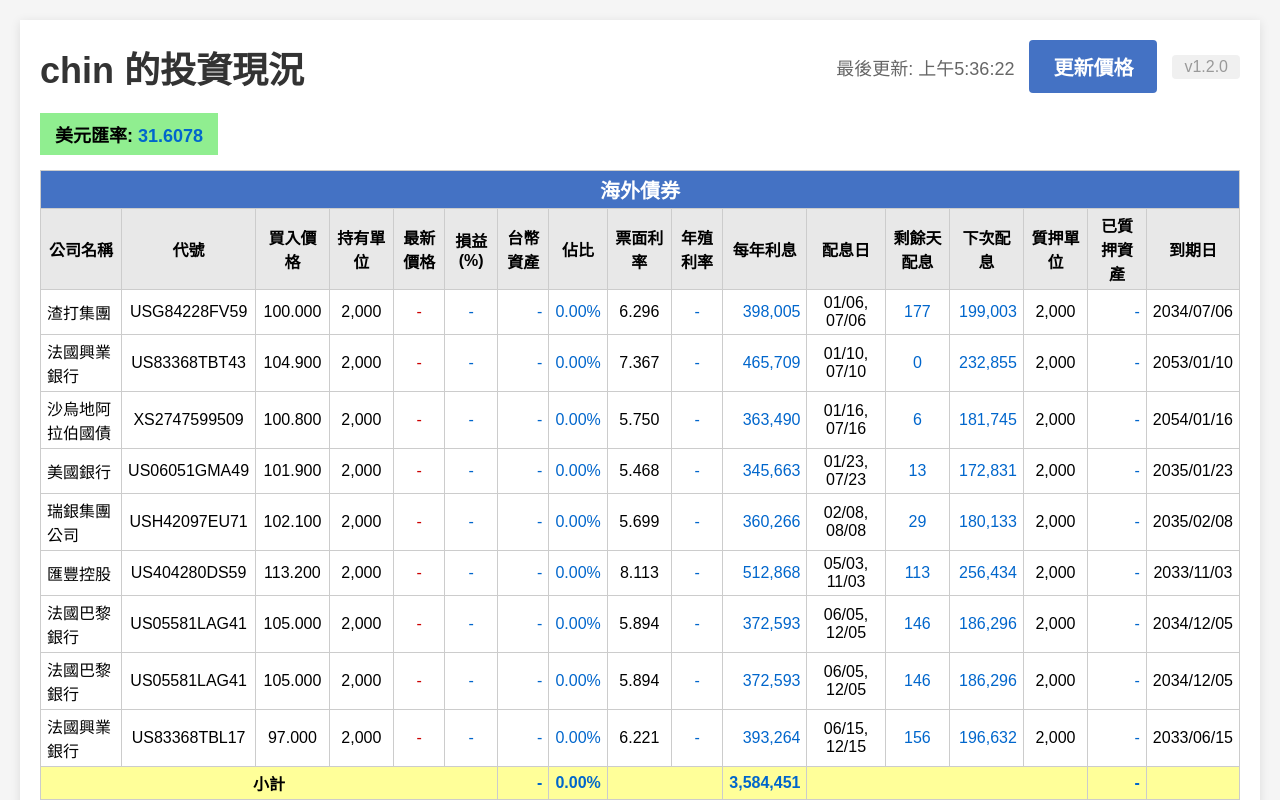
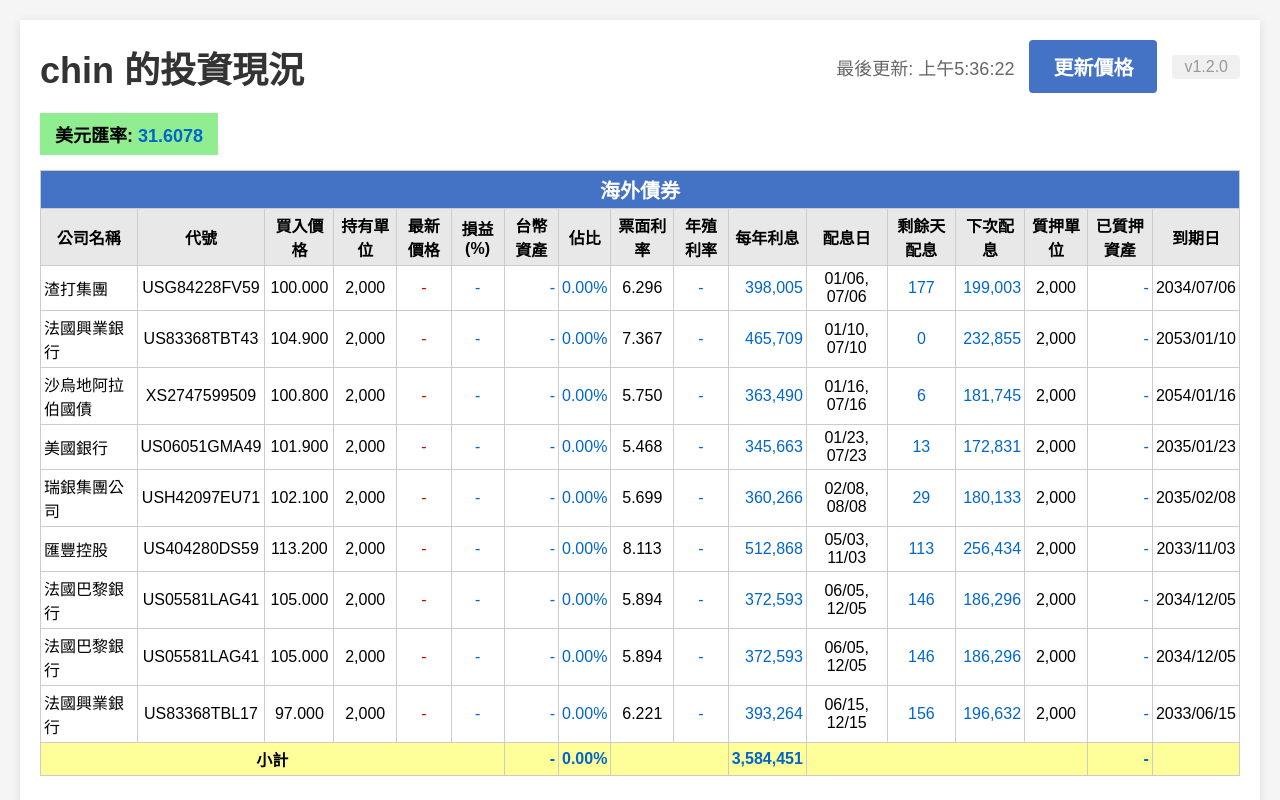
Before and after one commit to chin670202/portfolio, a Vue app: page /chin in a window 1280 px wide. Shown: the top 800 px of the page. Built offline with nearby package versions, Linux system fonts and the light colour scheme; no server answers.

Commit message:
減少表格欄位左右 padding
Co-Authored-By: Claude Opus 4.5 <noreply@anthropic.com>

```diff
--- a/src/style.css
+++ b/src/style.css
@@ -94,7 +94,7 @@ table {
 th,
 td {
   border: 1px solid #ccc;
-  padding: 4px 6px;
+  padding: 4px 3px;
   text-align: center;
 }
 
```
